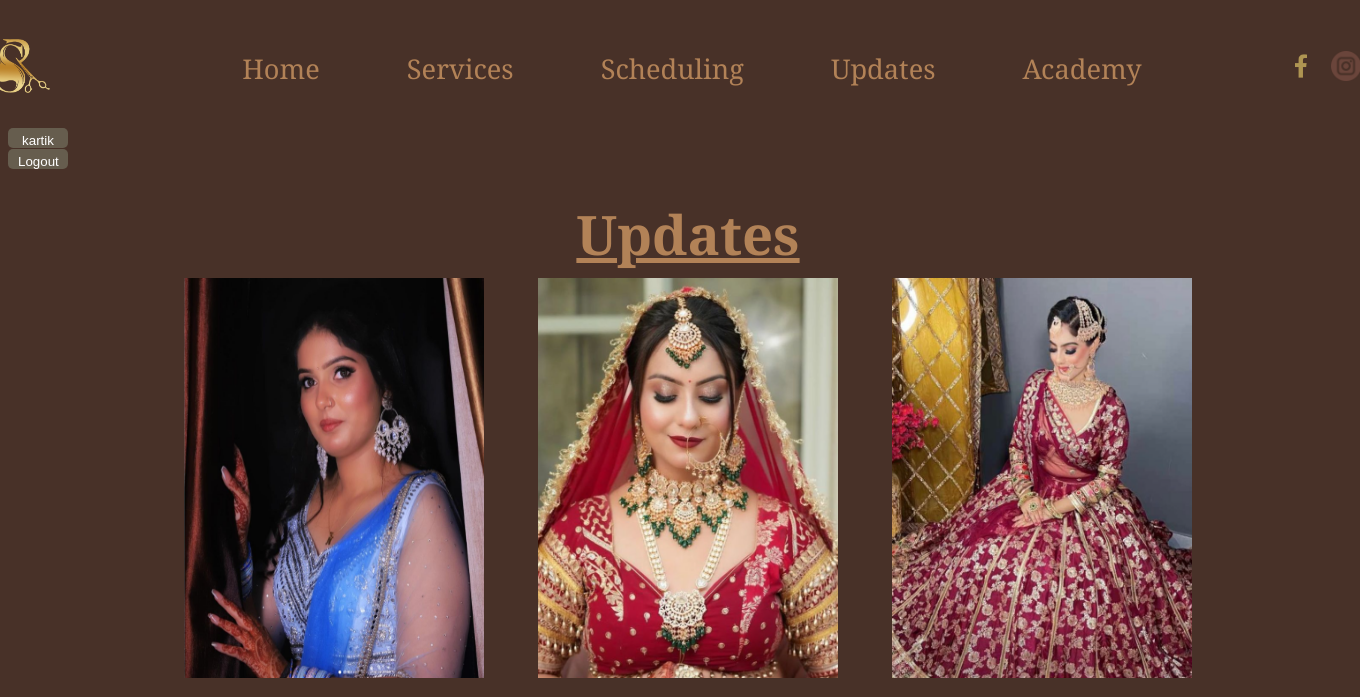
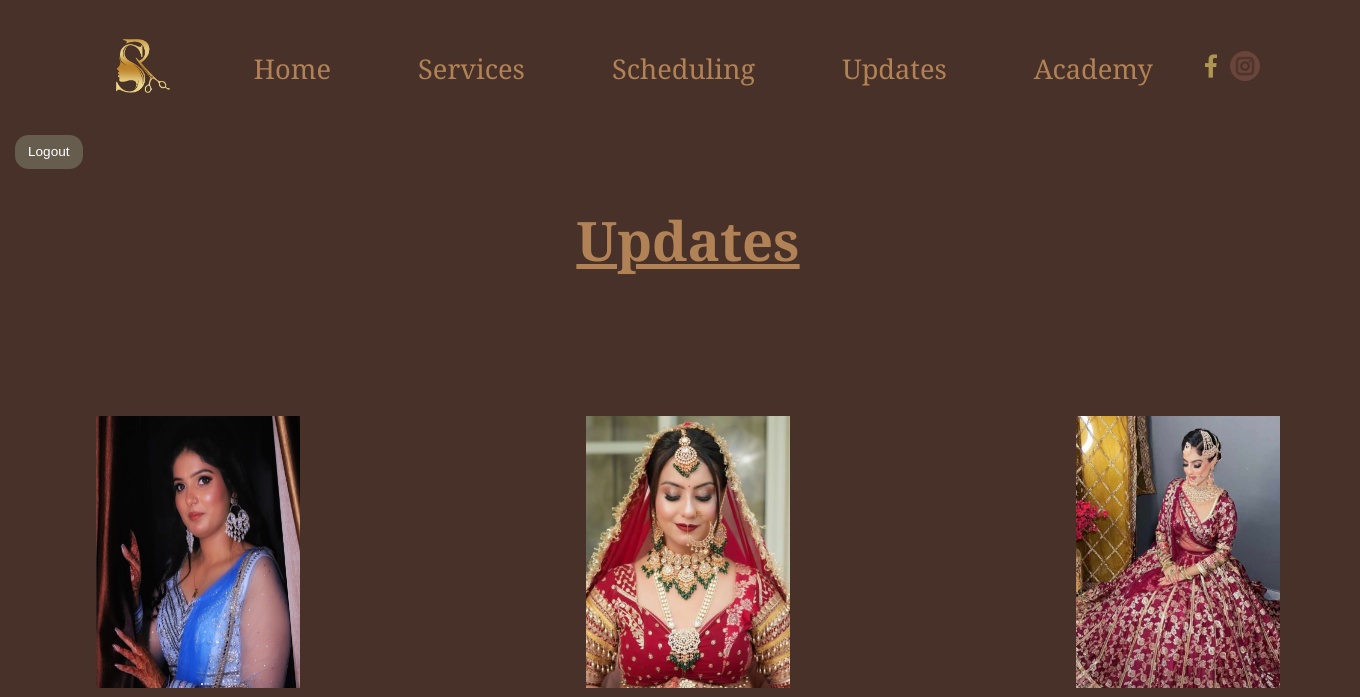
Before and after one commit to kartik77041/saloonwebsite, a Django app: page /updates/ in a window 1360 px wide; the page is wider, and only the part inside the window is pictured. Shown: the top 697 px of that part. Run offline with Django 4.2, Linux system fonts and the light colour scheme; a user stored in the database is signed in; data comes from the database, SQL or seed files in the repository.

Commit message:
changes for responsiveness

```diff
--- a/app/static/css/services_style.css
+++ b/app/static/css/services_style.css
@@ -1,5 +1,5 @@
 .services_text img
 {
-    height:300px;
-    width:400px;
+    height: 15vw;
+    width: 20vw;
 }
--- a/app/static/css/style.css
+++ b/app/static/css/style.css
@@ -15,9 +15,12 @@ body{
 {
     position: fixed;
     bottom:2vw;
-    right: 2vw;
+    right: 0vw;
     width: 5vw;
     padding: 0px;
+}
+header{
+    width:100%;
 }
 header nav
 {
@@ -36,23 +39,15 @@ header nav
 /* SR_logo_image */
 header nav .SR_logo_image
 {   position: relative;
-    top:0px;
-    right:8vw;
+    top:0vw;
+    left:0vw;
     width:4vw;
     padding:0px;
 }
 .facebook_insta
 {   position: relative;
-    /* for responsive changed */
-    padding:.4px;
-    left: 7vw;
+    right:0vw;
 }
-.facebook_insta a
-{
-    /* for responsive changed */
-    padding:0 .4vw;
-}
-
 
 main{
     min-height: calc(100vh - 15vw - 237px);
@@ -202,7 +197,7 @@ main{
     font-family: Georgia,'Shadows Into Light', cursive;
     background-color: var(--main-bg-color);
     /* for responsive */
-    width: 6vw;
+    width: 8vw;
     height: 3vw;
     margin: 2vw;
     font-size: 1.5vw;
@@ -290,10 +285,15 @@ footer .foot
     padding: 0 17.4vw 0 0px;
 }
 /* SR_logo_image */
-footer div a img
+footer{
+    margin:0;
+    padding:0;
+    height:50vh;
+}
+footer img
 {
     position: relative;
-    top: 325px;
-    right: -5vw;
-    height: 8vw;
+    top: 30vh;
+    left: 1vw;
+    height: 8vh;
 }
--- a/app/static/css/updates.css
+++ b/app/static/css/updates.css
@@ -24,8 +24,8 @@
 }
 .whole_updates .whole_updates_row .image_text_updates .image_updates img
 {
-    width:20vw;
-    height:20vh;
+    width:15vw;
+    height:20vw;
 }
 .whole_updates .whole_updates_row .image_text_updates
 {
@@ -44,6 +44,7 @@
     /* animation */
     animation-name: font_animate_all;
     animation-duration: 1s;
+    margin: 8vw;
 }
 .comment-container
 {
--- a/app/templates/SR_app/updates.html
+++ b/app/templates/SR_app/updates.html
@@ -7,7 +7,7 @@
             <div class=whole_updates_row>
                 <div class="image_text_updates">
                     <div class="image_updates">
-                        <img src="/media/updates1.png" style="height:400px; width:300px" alt="updates_photos">
+                        <img src="/media/updates1.png"  alt="updates_photos">
                     </div>
                     <div class="text_updates">
                         <p>makeup</p>
@@ -15,7 +15,7 @@
                 </div>
                 <div class="image_text_updates">
                     <div class="image_updates">
-                        <img src="/media/updates2.png" style="height:400px; width:300px" alt="updates_photos">
+                        <img src="/media/updates2.png"  alt="updates_photos">
                     </div>
                     <div class="text_updates">
                         <p>bridal makeup</p>
@@ -23,7 +23,7 @@
                 </div>
                 <div class="image_text_updates">
                     <div class="image_updates">
-                        <img src="/media/updates3.png" style="height:400px; width:300px" alt="updates_photos">
+                        <img src="/media/updates3.png"  alt="updates_photos">
                     </div>
                     <div class="text_updates">
                         <p>bridal makeup</p>
@@ -33,7 +33,7 @@
             <div class=whole_updates_row>
                 <div class="image_text_updates">
                     <div class="image_updates">
-                        <img src="/media/updates3.png" style="height:400px; width:300px" alt="updates_photos">
+                        <img src="/media/updates3.png"  alt="updates_photos">
                     </div>
                     <div class="text_updates">
                         <p>bridal makeup</p>
@@ -41,7 +41,7 @@
                 </div>
                 <div class="image_text_updates">
                     <div class="image_updates">
-                        <img src="/media/updates4.png" style="height:400px; width:300px" alt="updates_photos">
+                        <img src="/media/updates4.png"  alt="updates_photos">
                     </div>
                     <div class="text_updates">
                         <p>bridal makeup</p>
@@ -49,7 +49,7 @@
                 </div>
                 <div class="image_text_updates">
                     <div class="image_updates">
-                        <img src="/media/updates5.png" style="height:400px; width:300px" alt="updates_photos">
+                        <img src="/media/updates5.png"  alt="updates_photos">
                     </div>
                     <div class="text_updates">
                         <p>sangeet makeup</p>
@@ -59,7 +59,7 @@
             <div class=whole_updates_row>
                 <div class="image_text_updates">
                     <div class="image_updates">
-                        <img src="/media/updates6.png" style="height:400px; width:300px" alt="updates_photos">
+                        <img src="/media/updates6.png"  alt="updates_photos">
                     </div>
                     <div class="text_updates">
                         <p>hairs</p>
@@ -67,7 +67,7 @@
                 </div>
                 <div class="image_text_updates">
                     <div class="image_updates">
-                        <img src="/media/updates7.png" style="height:400px; width:300px" alt="updates_photos">
+                        <img src="/media/updates7.png"  alt="updates_photos">
                     </div>
                     <div class="text_updates">
                         <p>Nail Extensions</p>
@@ -75,7 +75,7 @@
                 </div>
                 <div class="image_text_updates">
                     <div class="image_updates">
-                        <img src="/media/updates8.png" style="height:400px; width:300px" alt="updates_photos">
+                        <img src="/media/updates8.png"  alt="updates_photos">
                     </div>
                     <div class="text_updates">
                         <p>party makeup</p>
--- a/app/templates/base.html
+++ b/app/templates/base.html
@@ -4,7 +4,7 @@
 <head>
     <meta charset="UTF-8">
     <meta http-equiv="X-UA-Compatible" content="IE=edge">
-    <meta name="viewport" content="width=device-width, initial-scale=1.0">
+    <meta name="viewport" content="width=device-width, initial-scale=1">
     {% load static %}
     <style>
         .rounded-button1 {
@@ -17,23 +17,26 @@
             width: 60px;
             height: 30px;
         }
-        .rounded-button{
+
+        .rounded-button {
             background-color: #665d4e;
             color: white;
             border: none;
             cursor: pointer;
-            border-radius: 5px;
-            padding: 5px 10px;
-            width: 60px;
-            height: 20px;
+            border-radius: 1vw;
+            padding: 0.1vw;
+            width: 5vw;
+            height: 2.5vw;
+            margin:0.5vw;
+            font-size: 1vw;
         }
+
         .rounded-input {
             border-radius: 5px;
             padding: 5px;
             width: 60px;
             height: 20px;
         }
-
     </style>
     <link rel="stylesheet" href="{% static 'css/style.css' %}">
     <link rel="stylesheet" href="{% static 'css/utils.css' %}">
@@ -48,24 +51,22 @@
 
 <body>
     <div class="whatsapp">
-        <a href="https://wa.me/918882376540" target="_blank"><img class="whatsappimage" src="/media/whatsapp.png"
+        <a href="https://wa.me/917838150616" target="_blank"><img class="whatsappimage" src="/media/whatsapp.png"
                 alt="whatsappimage"></a>
     </div>
     <header>
         <nav>
             <a href="/"><img class="SR_logo_image" src="/media/SR_salon_logo.png" alt="SR_salon_logo"></a>
             <ul>
-                <li>
-                    <a href="/">Home</a>
-                </li>
+                <li><a href="/">Home</a> </li>
                 <li><a href="/services">Services</a></li>
                 <li><a href="/scheduling">Scheduling</a></li>
                 <li><a href="/updates">Updates</a></li>
                 <li><a href="/academy">Academy</a></li>
             </ul>
             <div class="facebook_insta">
-                <a href="facebook.com"><img src="/media/f.png" alt="facebook" weight="30px" height="30px"></a>
-                <a href="https://www.instagram.com/" target="_blank"><img src="/media/instagram.png" alt="instagrm"
+                <a href="https://www.facebook.com/p/SR-Unisex-Salon-Academy-100086627582401/"><img src="/media/f.png" alt="facebook" weight="30px" height="30px"></a>
+                <a href="https://www.instagram.com/srunisexsalon.andacademy/" target="_blank"><img src="/media/instagram.png" alt="instagrm"
                         weight="30px" height="30px"></a>
             </div>
         </nav>
@@ -73,10 +74,6 @@
     <main>
         {% if request.user.username != "" %}
         <div class="user-actions">
-          <form action="/websocket/kartik" method="post">
-            {% csrf_token %}
-            <button type="submit" class="rounded-button">{{ request.user.username }}</button>
-          </form>
             <form action="/handlelogout" method="post">
                 {% csrf_token %}
                 <button type="submit" class="rounded-button">Logout</button>
@@ -86,8 +83,10 @@
         <div class="login-form">
             <form action="/handlelogin" method="post">
                 {% csrf_token %}
-            <input type="username" name="usernamelogin" id="usernamelogin" class="usernamelogin rounded-input" placeholder="Username">
-            <input type="password" name="passwordlogin" id="passwordlogin" class="passwordlogin rounded-input" placeholder="Password">
+                <input type="username" name="usernamelogin" id="usernamelogin" class="usernamelogin rounded-input"
+                    placeholder="Username">
+                <input type="password" name="passwordlogin" id="passwordlogin" class="passwordlogin rounded-input"
+                    placeholder="Password">
                 <button type="submit" class="rounded-button1">Login</button>
             </form>
         </div>
@@ -95,13 +94,10 @@
         {% block body %} {% endblock body %}
     </main>
     <footer>
-        <div>
-            <a href="/"><img class="SR_logo_image" src="/media/SR_salon_logo.png" alt="SR_logo_image"></a>
-        </div>
-        <div class="foot">
-            <div class="hours ">
-                <p >Hours:</p>
-                <ol >
+        <img class="SR_logo_image" src="/media/SR_salon_logo.png" alt="SR_logo_image">
+        <span class="foot">
+            <span class="hours ">
+                <ol>
                     <li>Monday 10:00–21:00</li>
                     <li>Tuesday Closed</li>
                     <li>Wednesday 10:00–21:00</li>
@@ -110,13 +106,13 @@
                     <li>Saturday 10:00–21:30</li>
                     <li>Sunday 10:00–21:00</li>
                 </ol>
-            </div>
-            <div class="address">
-                <p >Address:</p>
+            </span>
+            <span class="address">
+                <p>Address:</p>
                 <p>Near palam gol chakkar</p>
                 <p><b> phone : 7838150616 &amp; 9718896253 </b> </p>
-            </div>
-        </div>
+            </span>
+        </span>
     </footer>
 </body>
 
```
Also changed, not shown: app/static/css/responsive.css (+139 -28 lines), app/templates/SR_app/academy.html (+6 -6 lines). Lines whose indentation alone changed are shown as unchanged.
